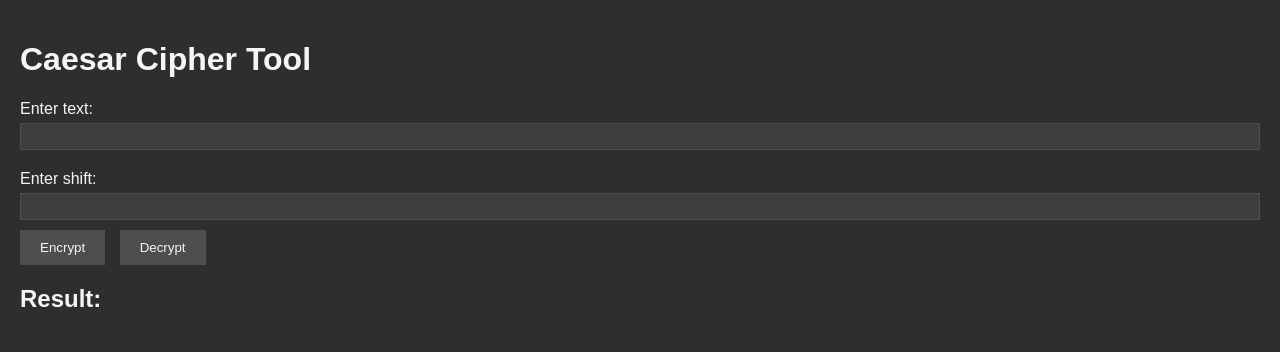
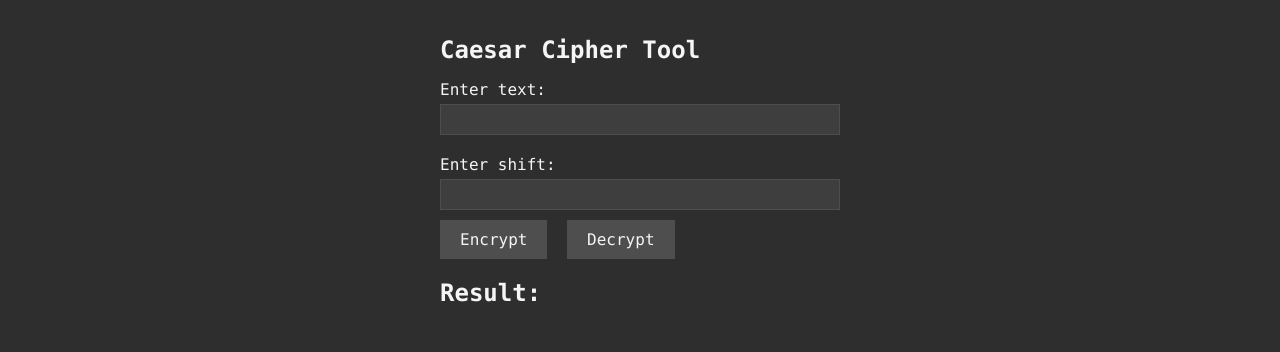
Before and after one commit to awl4114awl/Caesar-Cipher-Tool, a Flask app: page / in a window 1280 px wide. Shown: the top 352 px of the page. Run offline with Flask 3, Linux system fonts and the light colour scheme.

Commit message:
Update styles.css

```diff
--- a/static/styles.css
+++ b/static/styles.css
@@ -1,18 +1,24 @@
 body {
-  font-family: Arial, sans-serif;
+  font-family: 'Consolas', monospace; /* Set Consolas as the primary font */
   background-color: #2E2E2E;
   color: #F5F5F5;
   margin: 0;
   padding: 20px;
+  max-width: 400px; /* Set a maximum width for the body */
+  margin: 0 auto;  /* Center the content */
 }
 
 h1 {
   color: #F5F5F5;
+  font-family: 'Consolas', monospace; /* Consolas for h1 */
+  font-size: 1.5em; /* Adjust size for heading */
 }
 
 label {
   display: block;
   margin: 10px 0 5px;
+  font-family: 'Consolas', monospace; /* Consolas for labels */
+  font-size: 1em; /* Set font size for labels */
 }
 
 input {
@@ -23,6 +29,8 @@ input {
   background-color: #3E3E3E;
   color: #F5F5F5;
   border: 1px solid #4E4E4E;
+  font-family: 'Consolas', monospace; /* Consolas for inputs */
+  font-size: 1em; /* Set font size for inputs */
 }
 
 button {
@@ -32,6 +40,8 @@ button {
   color: #F5F5F5;
   border: none;
   cursor: pointer;
+  font-family: 'Consolas', monospace; /* Consolas for buttons */
+  font-size: 1em; /* Set font size for buttons */
 }
 
 button:hover {
@@ -40,6 +50,7 @@ button:hover {
 
 #result {
   margin-top: 20px;
-  font-size: 1.2em;
+  font-size: 1em; /* Set font size for result */
   color: #F5F5F5;
+  font-family: 'Consolas', monospace; /* Consolas for result */
 }
```
Also changed, not shown: 1 other file.
